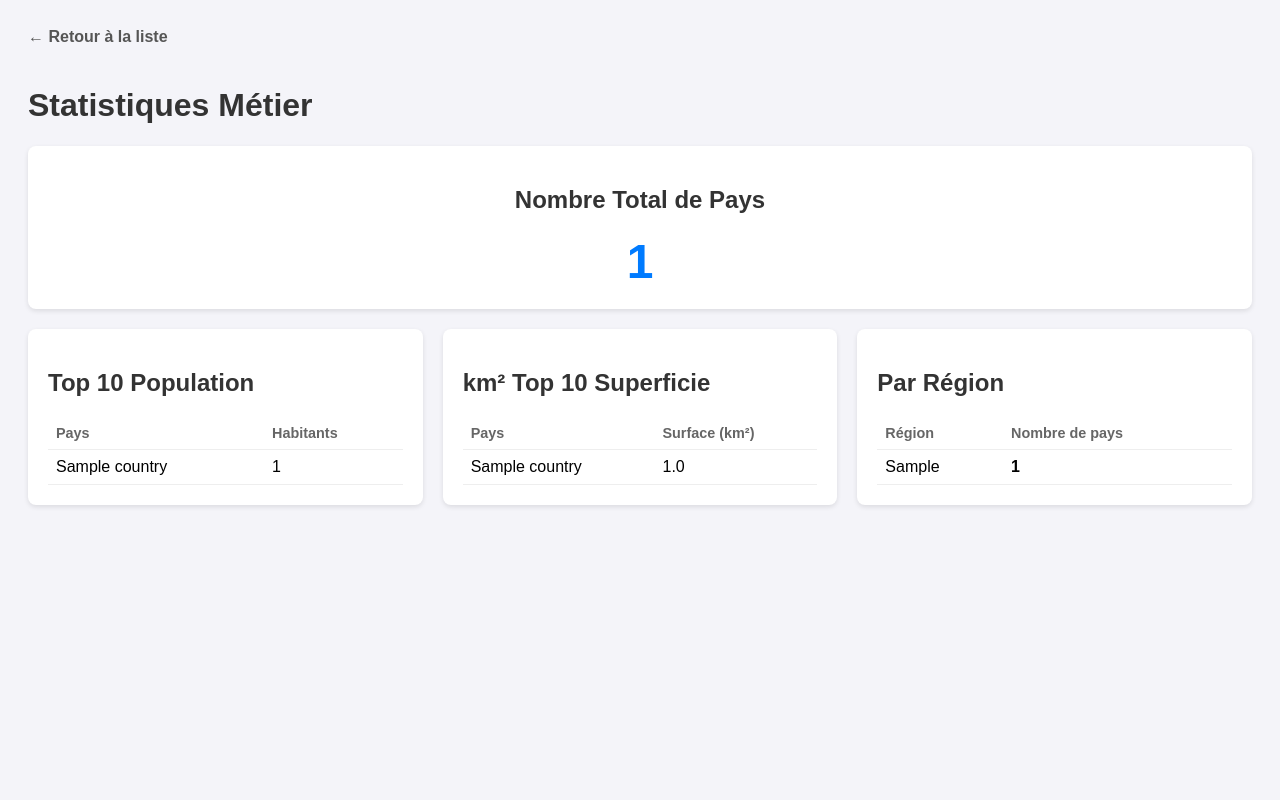
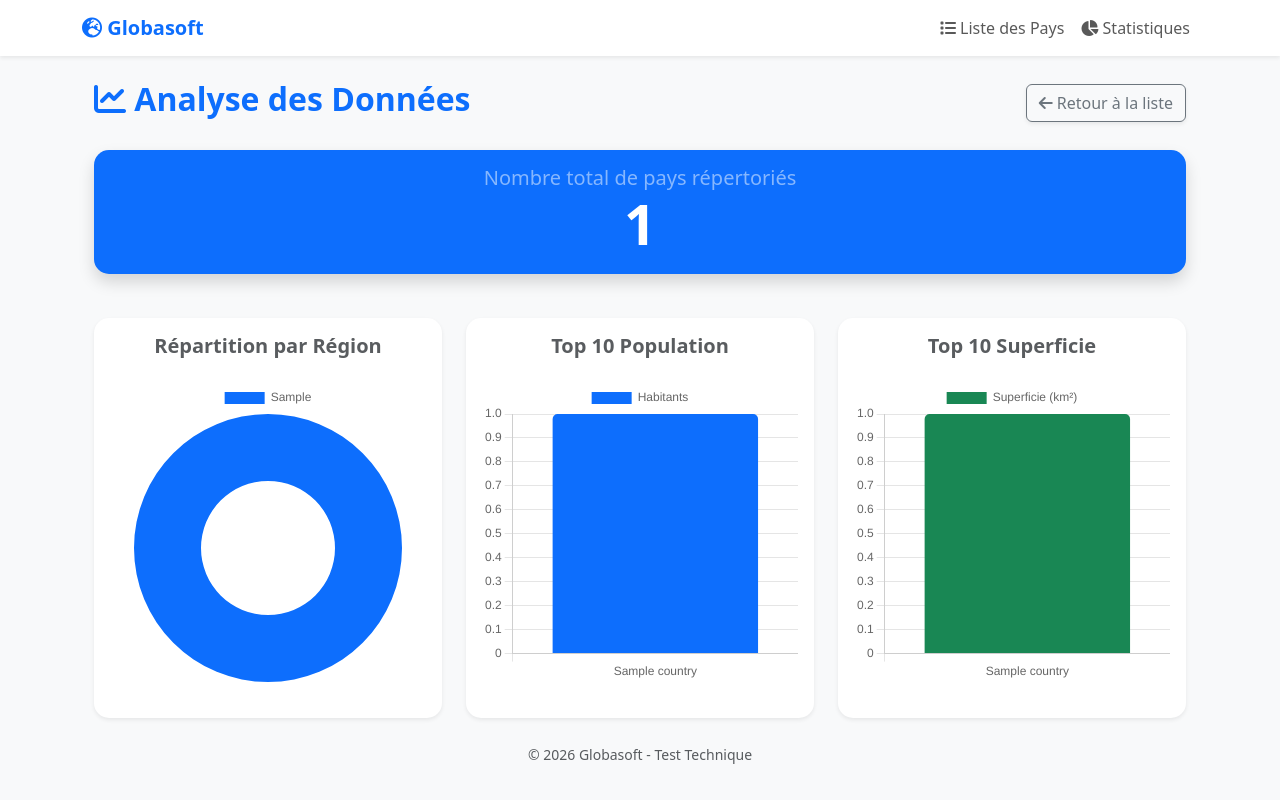
Before and after one commit to amarimanel/globasoft-countries, a Django app: page /countries/stats/ in a window 1280 px wide. Run offline with Django 5.2, Linux system fonts and the light colour scheme; tables that the repository leaves empty hold one stand-in row (values such as "Sample post").

Commit message:
Finalisation

```diff
--- /dev/null
+++ b/countries/templates/countries/base.html
@@ -0,0 +1,46 @@
+<!DOCTYPE html>
+<html lang="fr">
+<head>
+    <meta charset="UTF-8">
+    <meta name="viewport" content="width=device-width, initial-scale=1.0">
+    <title>Globasoft Data App</title>
+    <link href="https://cdn.jsdelivr.net/npm/bootstrap@5.3.0/dist/css/bootstrap.min.css" rel="stylesheet">
+    <link rel="stylesheet" href="https://cdnjs.cloudflare.com/ajax/libs/font-awesome/6.0.0/css/all.min.css">
+    <style>
+        body { background-color: #f8f9fa; }
+        .navbar-brand { font-weight: bold; color: #0d6efd !important; }
+        .card { border: none; box-shadow: 0 4px 6px rgba(0,0,0,0.1); margin-bottom: 20px; }
+    </style>
+</head>
+<body>
+
+    <nav class="navbar navbar-expand-lg navbar-light bg-white shadow-sm mb-4">
+        <div class="container">
+            <a class="navbar-brand" href="{% url 'country_list' %}">
+                <i class="fas fa-globe-europe"></i> Globasoft
+            </a>
+            <div class="collapse navbar-collapse">
+                <ul class="navbar-nav ms-auto">
+                    <li class="nav-item">
+                        <a class="nav-link" href="{% url 'country_list' %}"><i class="fas fa-list"></i> Liste des Pays</a>
+                    </li>
+                    <li class="nav-item">
+                        <a class="nav-link" href="{% url 'stats' %}"><i class="fas fa-chart-pie"></i> Statistiques</a>
+                    </li>
+                </ul>
+            </div>
+        </div>
+    </nav>
+
+    <div class="container">
+        {% block content %}
+        {% endblock %}
+    </div>
+
+    <footer class="text-center py-4 text-muted">
+        <small>&copy; 2026 Globasoft - Test Technique</small>
+    </footer>
+
+    <script src="https://cdn.jsdelivr.net/npm/bootstrap@5.3.0/dist/js/bootstrap.bundle.min.js"></script>
+</body>
+</html>
--- a/countries/templates/countries/stats.html
+++ b/countries/templates/countries/stats.html
@@ -1,88 +1,112 @@
-<!DOCTYPE html>
-<html>
-<head>
-    <title>Statistiques - Globasoft</title>
-    <style>
-        body { font-family: sans-serif; padding: 20px; background-color: #f4f4f9; }
-        h1, h2 { color: #333; }
-        .dashboard { display: flex; flex-wrap: wrap; gap: 20px; }
+{% extends 'countries/base.html' %}
 
-        /* Style des boîtes (Cartes) */
-        .card {
-            background: white;
-            padding: 20px;
-            border-radius: 8px;
-            box-shadow: 0 2px 5px rgba(0,0,0,0.1);
-            flex: 1;
-            min-width: 300px;
-        }
+{% block content %}
+<div class="container mt-4">
 
-        /* Tableaux dans les cartes */
-        table { width: 100%; border-collapse: collapse; margin-top: 10px; }
-        th, td { border-bottom: 1px solid #eee; padding: 8px; text-align: left; }
-        th { color: #666; font-size: 0.9em; }
-
-        /* Gros chiffre pour le total */
-        .big-number { font-size: 3em; font-weight: bold; color: #007bff; text-align: center; }
-
-        .btn-home {
-            display: inline-block; margin-bottom: 20px; text-decoration: none;
-            color: #555; font-weight: bold;
-        }
-    </style>
-</head>
-<body>
-
-    <a href="{% url 'country_list' %}" class="btn-home">← Retour à la liste</a>
-    <h1> Statistiques Métier</h1>
-
-    <div class="card" style="margin-bottom: 20px; text-align: center;">
-        <h2>Nombre Total de Pays</h2>
-        <div class="big-number">{{ total_countries }}</div>
+    <div class="d-flex justify-content-between align-items-center mb-4">
+        <h2 class="fw-bold text-primary"><i class="fas fa-chart-line"></i> Analyse des Données</h2>
+        <a href="{% url 'country_list' %}" class="btn btn-outline-secondary shadow-sm">
+            <i class="fas fa-arrow-left"></i> Retour à la liste
+        </a>
     </div>
 
-    <div class="dashboard">
+    <script src="https://cdn.jsdelivr.net/npm/chart.js"></script>
 
-        <div class="card">
-            <h2> Top 10 Population</h2>
-            <table>
-                <tr><th>Pays</th><th>Habitants</th></tr>
-                {% for country in top_population %}
-                <tr>
-                    <td>{{ country.name }}</td>
-                    <td>{{ country.population }}</td>
-                </tr>
-                {% endfor %}
-            </table>
+    <div class="row mb-4">
+        <div class="col-12">
+            <div class="card shadow border-0 bg-primary text-white" style="border-radius: 15px;">
+                <div class="card-body text-center p-3">
+                    <h5 class="mb-0 text-white-50">Nombre total de pays répertoriés</h5>
+                    <h1 class="display-4 fw-bold mb-0">{{ total_countries }}</h1>
+                </div>
+            </div>
+        </div>
+    </div>
+
+    <div class="row g-4">
+
+        <div class="col-md-4">
+            <div class="card shadow-sm border-0 h-100" style="border-radius: 15px;">
+                <div class="card-body">
+                    <h5 class="card-title text-muted fw-bold mb-4 text-center">Répartition par Région</h5>
+                    <div style="position: relative; height: 300px; width: 100%;">
+                        <canvas id="regionChart"></canvas>
+                    </div>
+                </div>
+            </div>
         </div>
 
-        <div class="card">
-            <h2>km² Top 10 Superficie</h2>
-            <table>
-                <tr><th>Pays</th><th>Surface (km²)</th></tr>
-                {% for country in top_area %}
-                <tr>
-                    <td>{{ country.name }}</td>
-                    <td>{{ country.area }}</td>
-                </tr>
-                {% endfor %}
-            </table>
+        <div class="col-md-4">
+            <div class="card shadow-sm border-0 h-100" style="border-radius: 15px;">
+                <div class="card-body">
+                    <h5 class="card-title text-muted fw-bold mb-4 text-center">Top 10 Population</h5>
+                    <div style="position: relative; height: 300px; width: 100%;">
+                        <canvas id="populationChart"></canvas>
+                    </div>
+                </div>
+            </div>
         </div>
 
-        <div class="card">
-            <h2> Par Région</h2>
-            <table>
-                <tr><th>Région</th><th>Nombre de pays</th></tr>
-                {% for item in regions_distribution %}
-                <tr>
-                    <td>{{ item.region }}</td>
-                    <td><strong>{{ item.total }}</strong></td>
-                </tr>
-                {% endfor %}
-            </table>
+        <div class="col-md-4">
+            <div class="card shadow-sm border-0 h-100" style="border-radius: 15px;">
+                <div class="card-body">
+                    <h5 class="card-title text-muted fw-bold mb-4 text-center">Top 10 Superficie</h5>
+                    <div style="position: relative; height: 300px; width: 100%;">
+                        <canvas id="areaChart"></canvas>
+                    </div>
+                </div>
+            </div>
         </div>
 
     </div>
 
-</body>
-</html>
+    <script>
+        // --- 1. Graphique Circulaire (Régions) ---
+        const ctxRegion = document.getElementById('regionChart').getContext('2d');
+        new Chart(ctxRegion, {
+            type: 'doughnut',
+            data: {
+                labels: [{% for item in regions_distribution %}"{{ item.region|escapejs }}",{% endfor %}],
+                datasets: [{
+                    data: [{% for item in regions_distribution %}{{ item.total }},{% endfor %}],
+                    backgroundColor: ['#0d6efd', '#198754', '#ffc107', '#dc3545', '#0dcaf0', '#6c757d'],
+                    borderWidth: 0
+                }]
+            },
+            options: { responsive: true, maintainAspectRatio: false }
+        });
+
+        // --- 2. Graphique en Barres (Population) ---
+        const ctxPop = document.getElementById('populationChart').getContext('2d');
+        new Chart(ctxPop, {
+            type: 'bar',
+            data: {
+                labels: [{% for c in top_population %}"{{ c.name|escapejs }}",{% endfor %}],
+                datasets: [{
+                    label: 'Habitants',
+                    data: [{% for c in top_population %}{{ c.population }},{% endfor %}],
+                    backgroundColor: '#0d6efd', // Bleu
+                    borderRadius: 5
+                }]
+            },
+            options: { responsive: true, maintainAspectRatio: false, scales: { y: { beginAtZero: true } } }
+        });
+
+        // --- 3. Graphique en Barres (Superficie) ---
+        const ctxArea = document.getElementById('areaChart').getContext('2d');
+        new Chart(ctxArea, {
+            type: 'bar',
+            data: {
+                labels: [{% for c in top_area %}"{{ c.name|escapejs }}",{% endfor %}],
+                datasets: [{
+                    label: 'Superficie (km²)',
+                    data: [{% for c in top_area %}{{ c.area }},{% endfor %}],
+                    backgroundColor: '#198754', // Vert pour différencier de la population
+                    borderRadius: 5
+                }]
+            },
+            options: { responsive: true, maintainAspectRatio: false, scales: { y: { beginAtZero: true } } }
+        });
+    </script>
+</div>
+{% endblock %}
```
Also changed, not shown: countries/templates/countries/country_list.html (+83 -56 lines), README.md.
